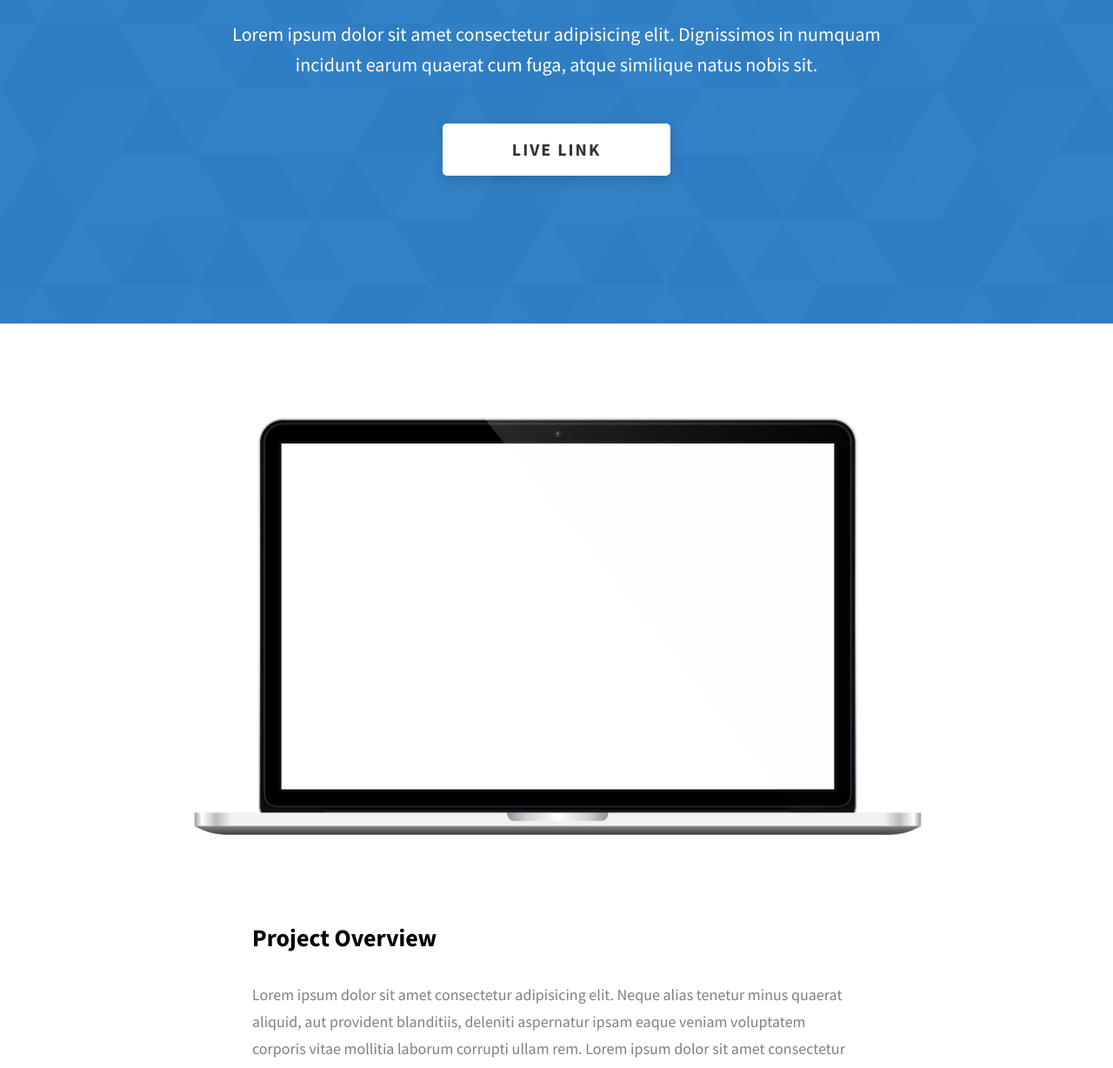
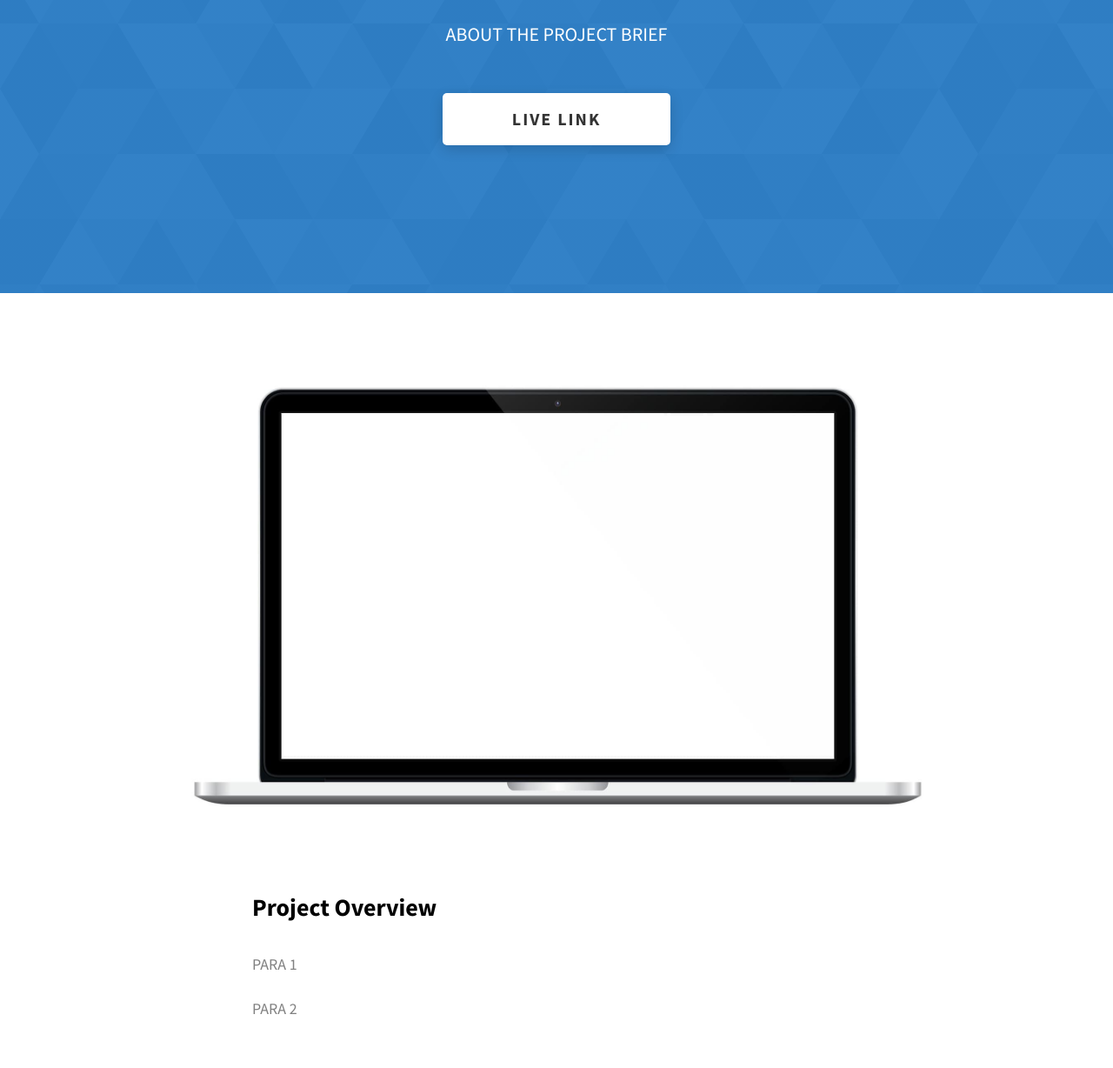
Before and after one commit to Sainitu/portfolio, a website: page project-2.html in a window 1280 px wide. Shown: the part 348-1576 px from the top of the page at 87% size. Drawn offline with Linux system fonts and the light colour scheme.

Commit message:
Update project-2.html

```diff
--- a/project-2.html
+++ b/project-2.html
@@ -87,9 +87,7 @@
         <h1 class="heading-primary">Project 2</h1>
         <div class="project-cs-hero__info">
           <p class="text-primary">
-            Lorem ipsum dolor sit amet consectetur adipisicing elit. Dignissimos
-            in numquam incidunt earum quaerat cum fuga, atque similique natus
-            nobis sit.
+            ABOUT THE PROJECT BRIEF
           </p>
         </div>
         <div class="project-cs-hero__cta">
@@ -111,20 +109,10 @@
             <div class="project-details__desc">
               <h3 class="project-details__content-title">Project Overview</h3>
               <p class="project-details__desc-para">
-                Lorem ipsum dolor sit amet consectetur adipisicing elit. Neque
-                alias tenetur minus quaerat aliquid, aut provident blanditiis,
-                deleniti aspernatur ipsam eaque veniam voluptatem corporis vitae
-                mollitia laborum corrupti ullam rem. Lorem ipsum dolor sit amet
-                consectetur adipisicing elit. Neque alias tenetur minus quaerat
-                aliquid, aut provident blanditiis, deleniti aspernatur ipsam
-                eaque veniam voluptatem corporis vitae mollitia laborum corrupti
-                ullam rem?
+               PARA 1
               </p>
               <p class="project-details__desc-para">
-                Lorem ipsum dolor sit amet consectetur adipisicing elit. Neque
-                alias tenetur minus quaerat aliquid, aut provident blanditiis,
-                deleniti aspernatur ipsam eaque veniam voluptatem corporis vitae
-                mollitia laborum corrupti ullam rem?
+                PARA 2
               </p>
             </div>
             <div class="project-details__tools-used">
@@ -209,18 +197,17 @@
             </div>
           </div>
           <div class="main-footer__row main-footer__row-2">
-            <h4 class="heading heading-sm text-lt">John Doe</h4>
+            <h4 class="heading heading-sm text-lt">Tushar Saini</h4>
             <p class="main-footer__short-desc">
-              Lorem ipsum dolor sit amet consectetur adipisicing elit facilis
-              tempora explicabo quae quod deserunt
+              A Focused Full-Stack Web Developer building the Frontend+Backend of Websites and Web Applications that leads to the success of the overall product
             </p>
           </div>
         </div>
 
         <div class="main-footer__lower">
           &copy; Copyright 2021. Made by
-          <a rel="noreferrer" target="_blank" href="https://rammaheshwari.com"
-            >Ram Maheshwari</a
+          <a rel="noreferrer" target="_blank" href="https://Tusharsaini.com"
+            >Tushar Saini</a
           >
         </div>
       </div>
```
